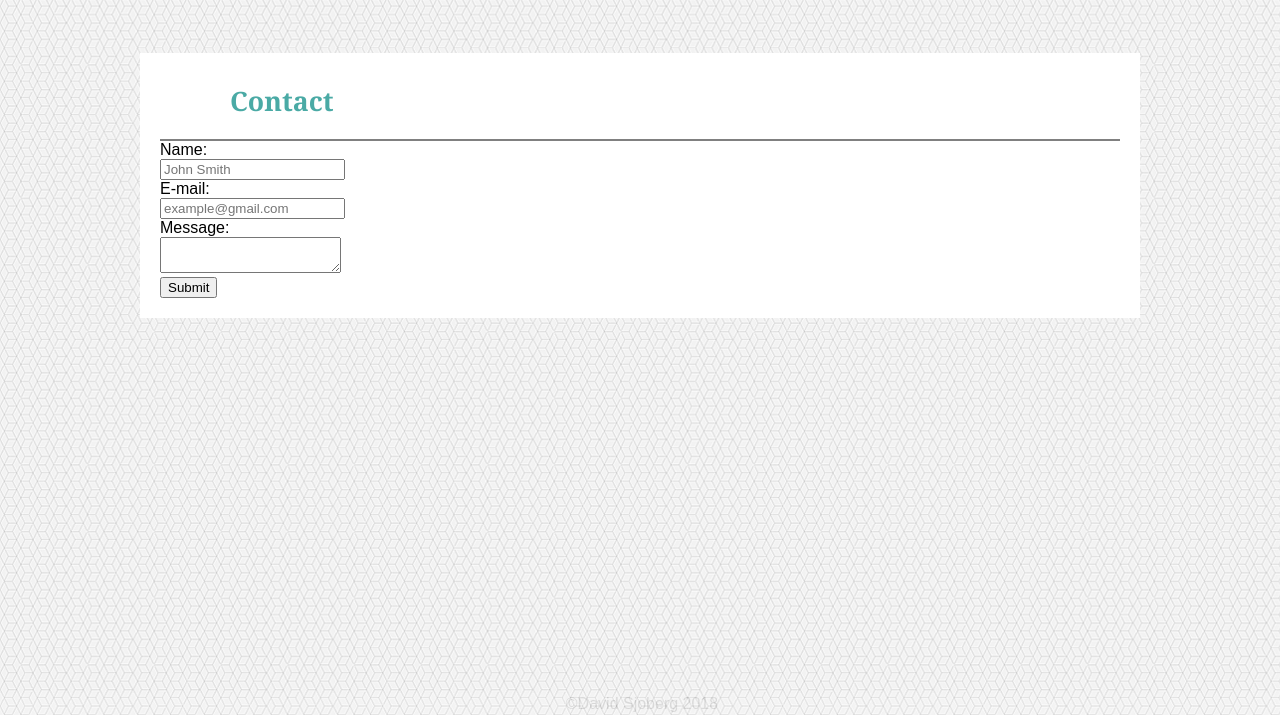
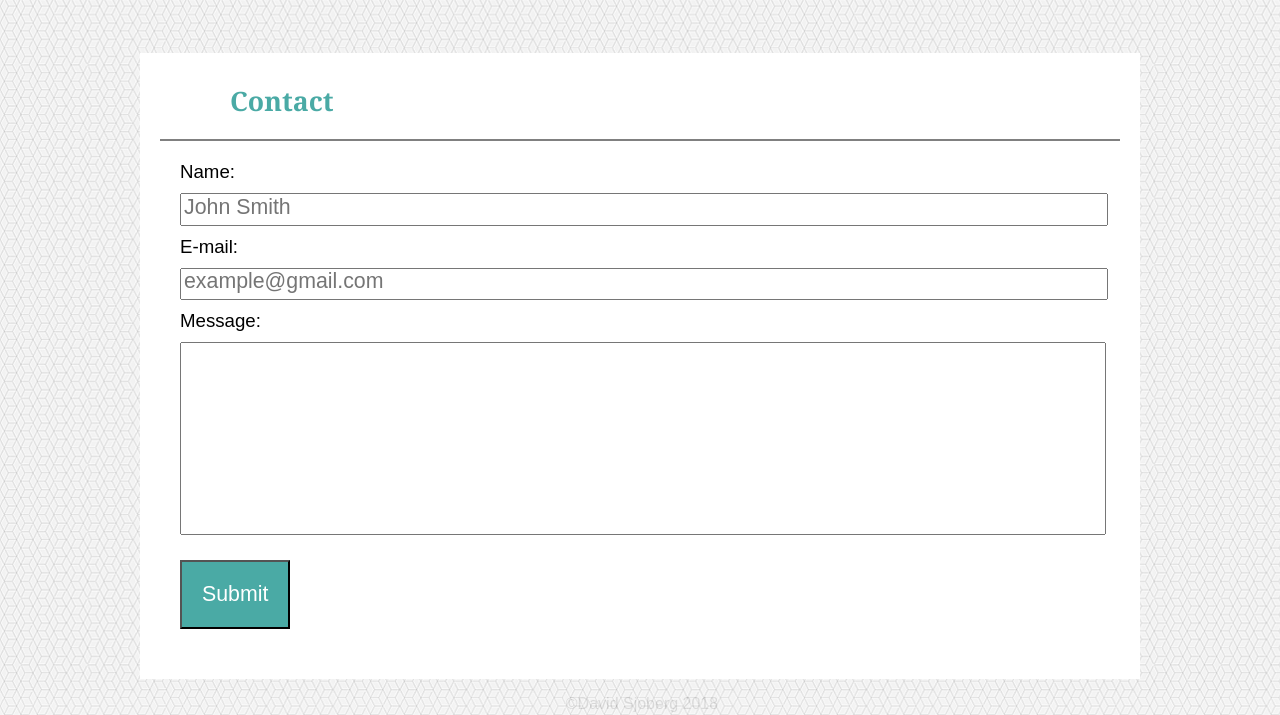
Before and after one commit to daveysjobey/Basic-Portfolio, a plain HTML site: page contact.html in a window 1280 px wide. Shown: the part 85-800 px from the top of the page. Drawn offline with Linux system fonts and the light colour scheme.

Commit message:
almost final

```diff
--- a/assets/css/style.css
+++ b/assets/css/style.css
@@ -170,6 +170,7 @@ button:hover{
 }
 button:active{
     color: blanchedalmond;
+    outline:none;
 
 }
 
@@ -186,3 +187,39 @@ footer{
     bottom:0;
 
 }
+form{
+    padding: 20px;
+    font-size: 14pt;
+    position: relative;
+
+}
+input{
+    width: 100%;
+    min-height: 20pt;
+    margin:10px 0px;
+    outline:none;
+}
+input[type="submit"]{
+    padding: 20px;
+    background-color: #4aaaa5;
+    color: #ffffff;
+    width: auto;
+    font-size: 16pt
+
+}
+textarea{
+    width:100%;
+    min-height: 140pt;
+    font-size: 14pt;
+    margin: 10px 0px;
+    resize: none;
+    outline: none;
+
+}
+
+::placeholder{
+    font-family: Arial, Helvetica, sans-serif;
+    font-size: 16pt;
+
+
+}
```
